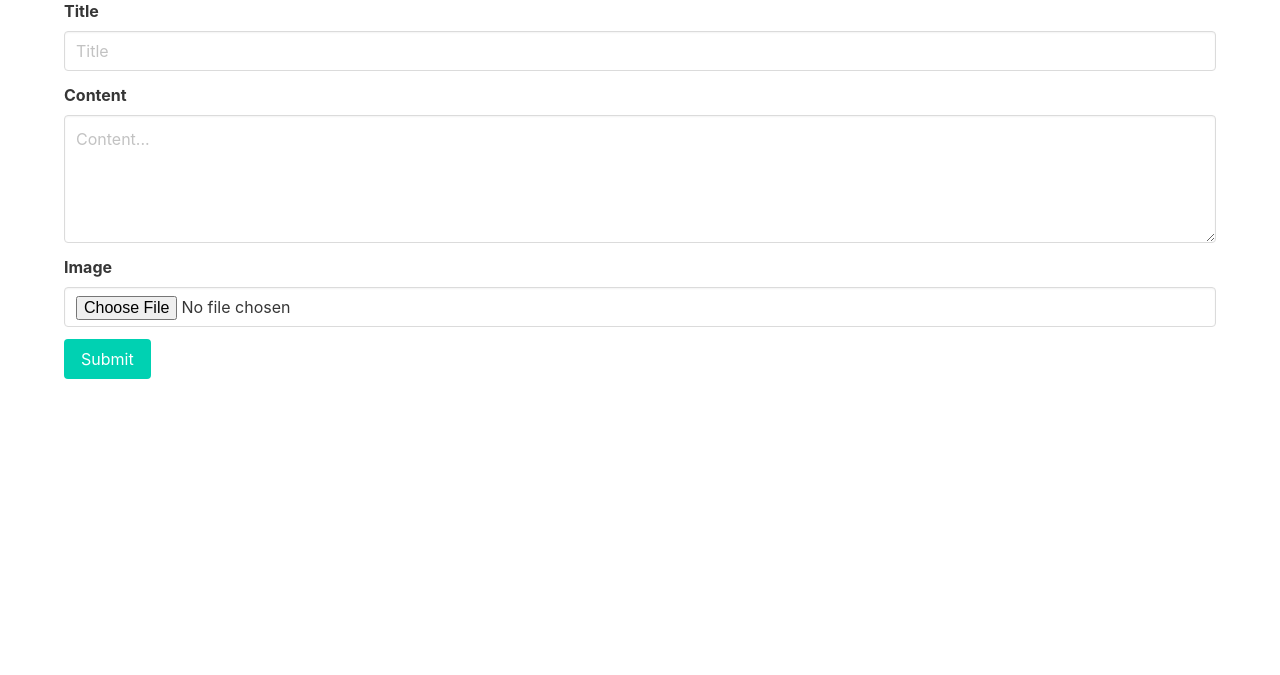
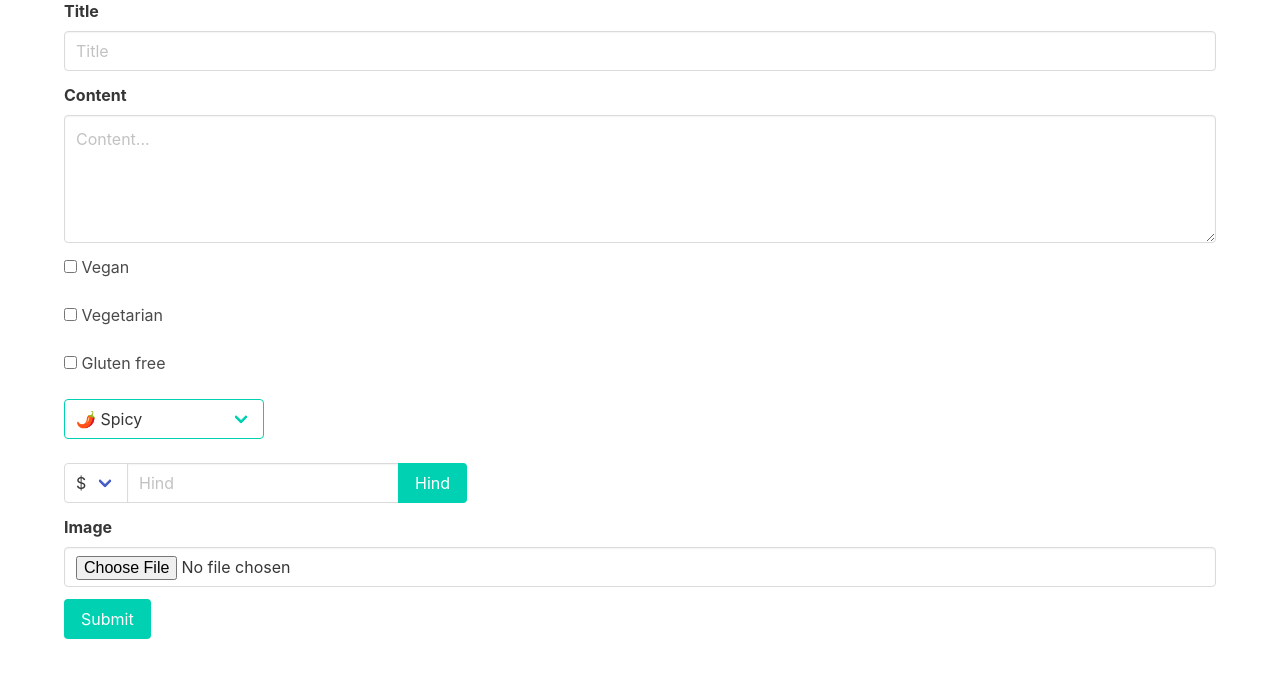
Before and after one commit to RolandTahker/learnphpmainn, a PHP site: template views/articles/create.php in a window 1280 px wide. Shown: the part 125-800 px from the top of the page. Run offline with PHP 8.4, Linux system fonts and the light colour scheme; the template is opened without the code that fills it, so the values that code supplies are empty.

Commit message:
spicyness, hind, vegan, vegetarian, gluten free

```diff
--- a/views/articles/create.php
+++ b/views/articles/create.php
@@ -15,6 +15,42 @@
                 <textarea class="textarea" placeholder="Content..." name="body" id="body"></textarea>
             </div>
         </div>
+
+        <label class="checkbox"><input type="checkbox" name="vegan" id="vegan"> Vegan</label><br><br>
+        <label class="checkbox"><input type="checkbox" name="vegetarian" id="vegetarian"> Vegetarian</label><br><br>
+        <label class="checkbox"><input type="checkbox" name="gluten" id="gluten"> Gluten free</label><br><br>
+
+        <div class="select is-primary" name="spice" id="spice">
+            <select>
+                <option>🌶️ Spicy</option>
+                <option>🌶️🌶️ Spicy</option>
+                <option>🌶️🌶️🌶️ Spicy</option>
+                <option>🌶️🌶️🌶️🌶️ Spicy</option>
+                <option>🌶️🌶️🌶️🌶️🌶️ Spicy</option>
+            </select>
+        </div>
+        <br><br>
+
+
+        <div class="field has-addons">
+            <p class="control">
+                <span class="select">
+                    <select>
+                        <option>$</option>
+                        <option>£</option>
+                        <option>€</option>
+                    </select>
+                </span>
+            </p>
+            <p class="control">
+                <input class="input" type="text" placeholder="Hind">
+            </p>
+            <p class="control">
+                <a class="button is-primary">
+                    Hind
+                </a>
+            </p>
+        </div>
         <div class="field">
             <label class="label" for="image">Image</label>
             <div class="control">
@@ -27,5 +63,11 @@
             </div>
         </div>
     </form>
+
+
+
+
+
+
 </div>
 <?php include __DIR__ .  '/../partials/footer.php'; ?>
--- a/views/home.php
+++ b/views/home.php
@@ -5,9 +5,9 @@
             <div class="column is-3">
 
 
-                <div class="card has-background-dark has-text-light">
+                <div class="card">
                     <header class="card-header">
-                        <p class="card-header-title has-text-light">
+                        <p class="card-header-title">
                             <?=$article->title?>
                         </p>
                     </header>
```
Also changed, not shown: db.sqlite, public/2df1d8b5f15e4a648839080029a2a0f3.jpg (added), public/41ccc100bbccc58064e11250b6d36808.jpg (added), public/a590bf1e5b31240e88016e623d14f0bf.jpg (added), public/d9acea31df15e371e55016ed9458d3f9.jpg (added), public/d9d48bdcf4a66ca97557aad74dc2fc2a.jpg (added), public/da11451f62cc0c1abf3e41bc21d2c191.jpg (added), public/e36087478f377f140103b32d24bb50c9.jpg (added), public/f4a2388d3354be87c21f825b99b677d3.jpg (added).
